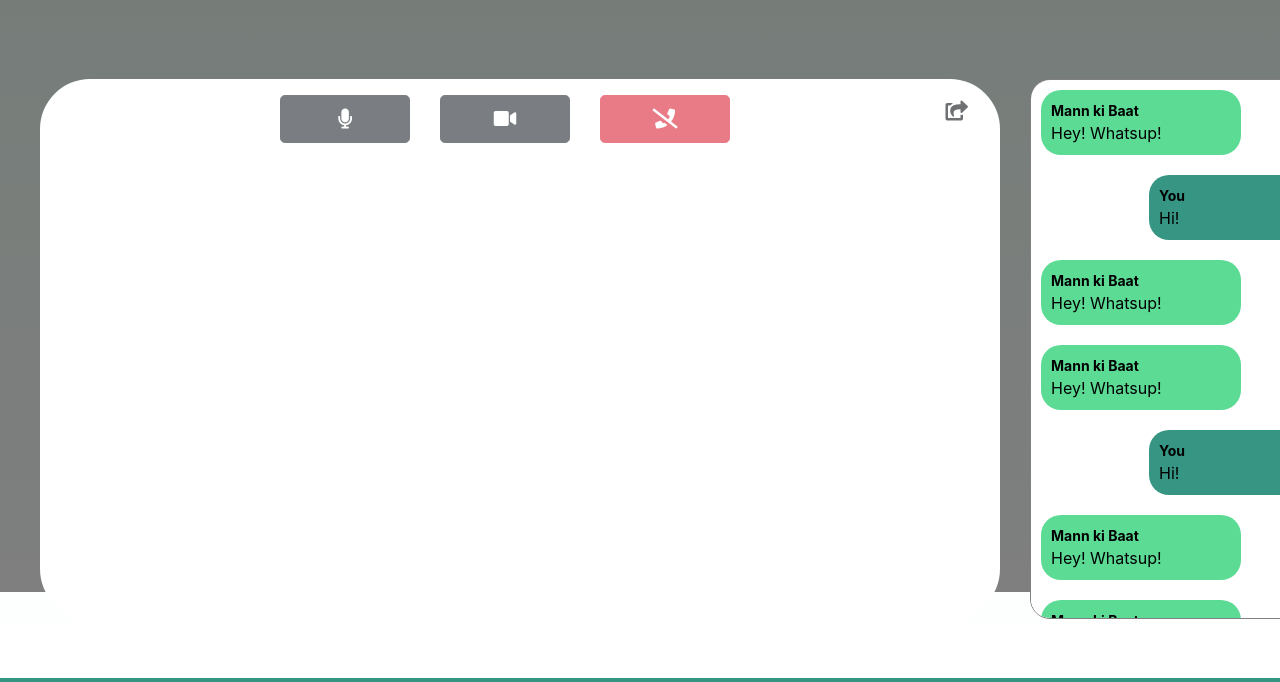
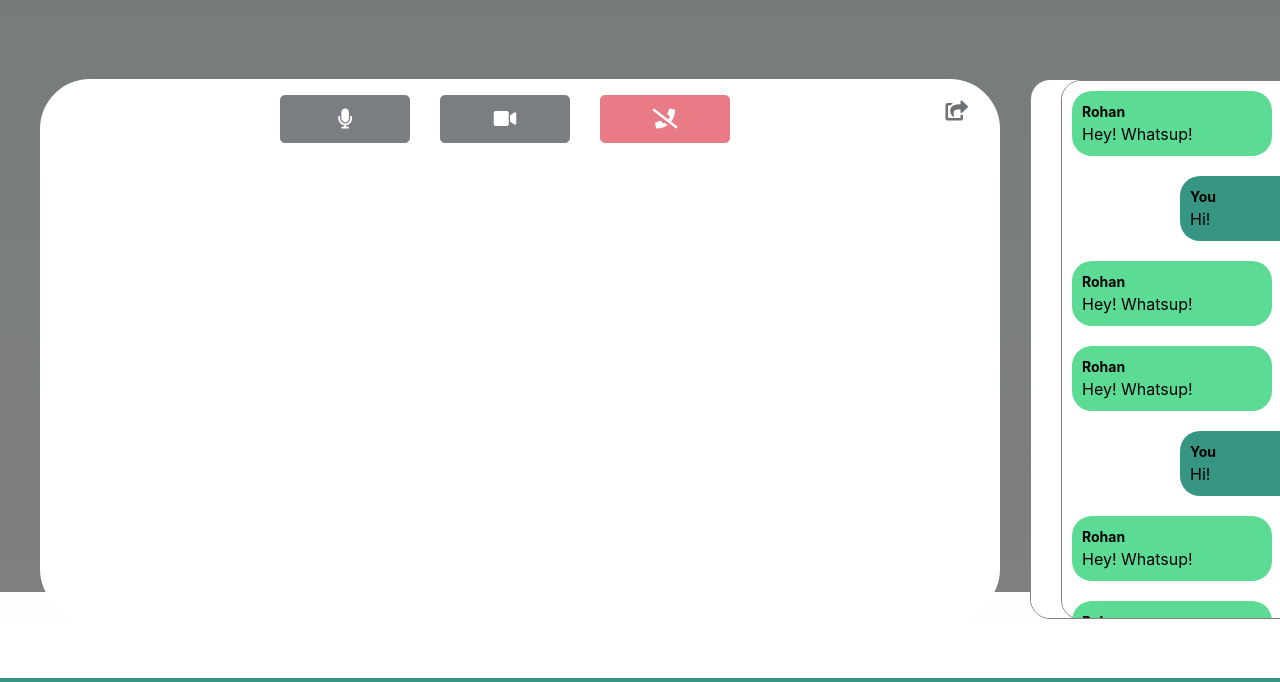
Before and after one commit to AshV/OpenCollab-AngelHack2019, a plain HTML site: page classes.html in a window 1280 px wide. Shown: the part 208-890 px from the top of the page. Drawn offline with nearby package versions, Linux system fonts and the light colour scheme; a script that the page names is missing; files whose address does not match are found by name.

Commit message:
Update classes.html

```diff
--- a/classes.html
+++ b/classes.html
@@ -113,15 +113,16 @@
 		</div>
 		</div>
         	<div class="adoCont" id="adoCont">
-			<div class="msg lft"><div class="hdng">Mann ki Baat</div>Hey! Whatsup!</div>
+			<div class="adoCont" id="adoCont">
+			<div class="msg lft"><div class="hdng">Rohan</div>Hey! Whatsup!</div>
 			<div class="msg rgt"><div class="hdng">You</div>Hi!</div>
-			<div class="msg lft"><div class="hdng">Mann ki Baat</div>Hey! Whatsup!</div>
-			<div class="msg lft"><div class="hdng">Mann ki Baat</div>Hey! Whatsup!</div>
+			<div class="msg lft"><div class="hdng">Rohan</div>Hey! Whatsup!</div>
+			<div class="msg lft"><div class="hdng">Rohan</div>Hey! Whatsup!</div>
 			<div class="msg rgt"><div class="hdng">You</div>Hi!</div>
-			<div class="msg lft"><div class="hdng">Mann ki Baat</div>Hey! Whatsup!</div>
-			<div class="msg lft"><div class="hdng">Mann ki Baat</div>Hey! Whatsup!</div>
+			<div class="msg lft"><div class="hdng">Rohan</div>Hey! Whatsup!</div>
+			<div class="msg lft"><div class="hdng">Rohan</div>Hey! Whatsup!</div>
 			<div class="msg rgt"><div class="hdng">You</div>Hi!</div>
-			<div class="msg lft"><div class="hdng">Mann ki Baat</div>Hey! Whatsup!</div>
+			<div class="msg lft"><div class="hdng">Rohan</div>Hey! Whatsup!</div>
 		</div>
         </div>
       </div>
```
